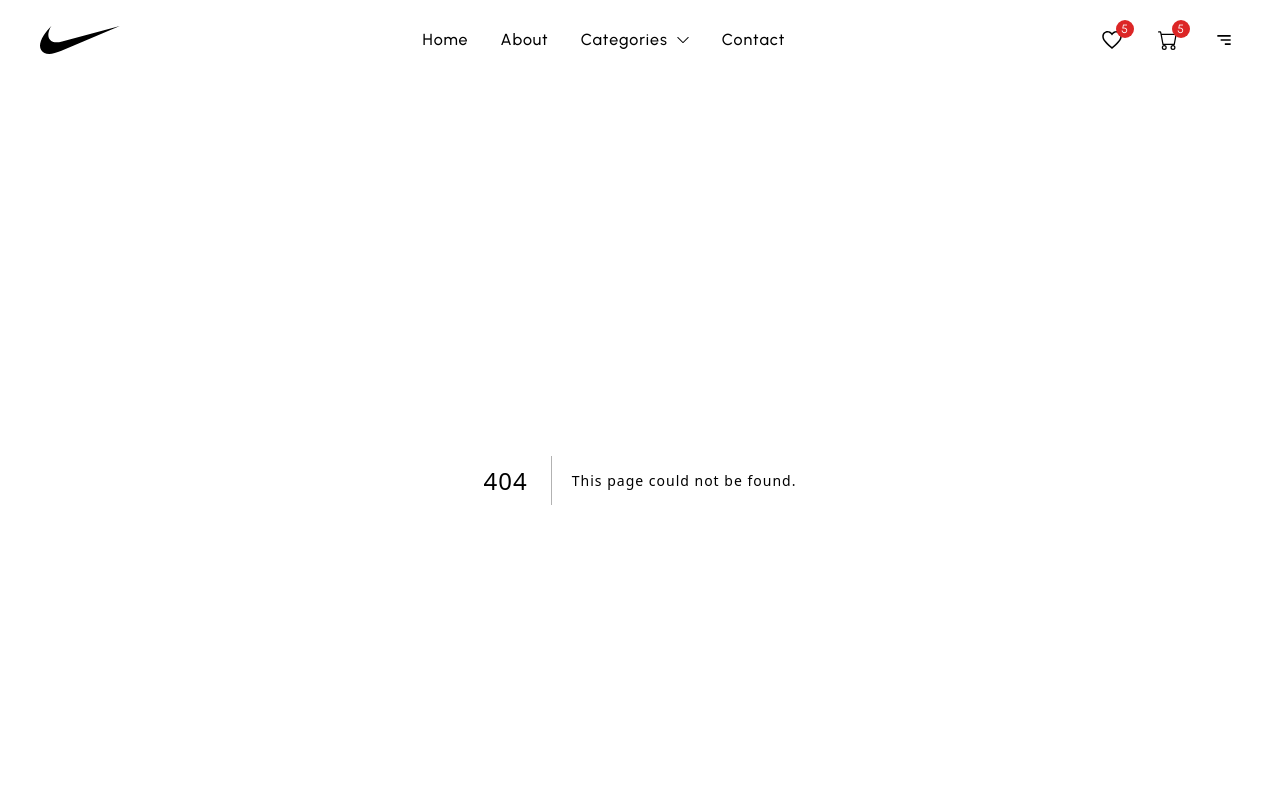
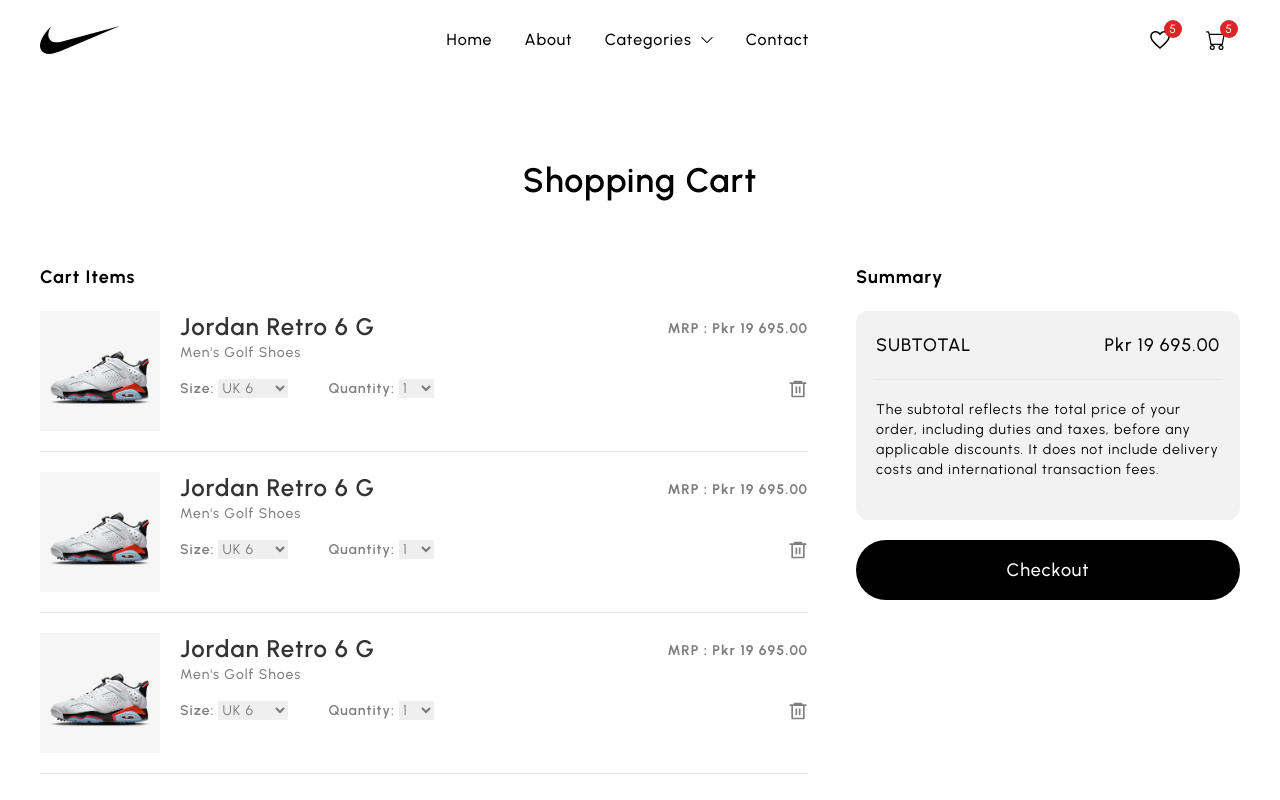
Before and after one commit to qjcoder/shoe-store, a Next.js app in the folder frontend/: page /cart in a window 1280 px wide. Before the commit this address had no page. Shown: the top 800 px of the page. Built offline with nearby package versions, Linux system fonts and the light colour scheme.

Commit message:
ui-completed

```diff
--- /dev/null
+++ b/frontend/components/cart-item.jsx
@@ -0,0 +1,73 @@
+import React from "react";
+import { RiDeleteBin6Line } from "react-icons/ri";
+import Image from "next/image";
+
+const CartItem = () => {
+  return (
+    <div className="flex py-5 gap-3 md:gap-5 border-b">
+      {/* IMAGE START */}
+      <div className="shrink-0 aspect-square w-[50px] md:w-[120px]">
+        <img src="product-1.webp" />
+      </div>
+      {/* IMAGE END */}
+      <div className="w-full flex flex-col">
+        <div className="flex flex-col md:flex-row justify-between">
+          {/* PRODUCT TITLE */}
+          <div className="text-lg md:text-2xl font-semibold text-black/[0.8]">
+            Jordan Retro 6 G
+          </div>
+          {/* PRODUCT SUBTITLE */}
+          <div className="text-sm md:text-md font-medium text-black/[0.5] block md:hidden">
+            Men&apos;s Golf Shoes
+          </div>
+          {/* PRODUCT PRICE */}
+          <div className="text-sm md:text-md font-bold text-black/[0.5] mt-2">
+            MRP : Pkr 19 695.00
+          </div>
+        </div>
+        {/* PRODUCT SUBTITLE */}
+        <div className="text-sm md:text-md font-medium text-black/[0.5] block hidden md:block">
+          Men&apos;s Golf Shoes
+        </div>
+        <div className="flex items-center justify-between mt-4">
+          <div className="flex items-center gap-2 md:gap-10 text-black/[0.5] text-sm md:text-md">
+            <div className="flex items-center gap-1">
+              <div className="font-semibold">Size:</div>
+              <select className="hover:text-black">
+                <option value="1"> UK 6</option>
+                <option value="2"> UK 6.5</option>
+                <option value="2"> UK 7</option>
+                <option value="2"> UK 7.5</option>
+                <option value="2"> UK 8</option>
+                <option value="2"> UK 8.5</option>
+                <option value="2"> UK 9</option>
+                <option value="2"> UK 9.5</option>
+                <option value="2"> UK 10</option>
+                <option value="2"> UK 10.5</option>
+                <option value="2"> UK 11</option>
+              </select>
+            </div>
+            <div className="flex items-center gap-1">
+              <div className="font-semibold">Quantity:</div>
+              <select className="hover:text-black">
+                <option value="1">1</option>
+                <option value="2">2</option>
+                <option value="3">3</option>
+                <option value="4">4</option>
+                <option value="5">5</option>
+                <option value="6">6</option>
+                <option value="7">7</option>
+                <option value="8">8</option>
+                <option value="9">9</option>
+                <option value="10">10</option>
+              </select>
+            </div>
+          </div>
+          <RiDeleteBin6Line className="cursor-pointer text-black/[0.5] hover:text-black text-[16px] md:text-[20px]" />
+        </div>
+      </div>
+    </div>
+  );
+};
+
+export default CartItem;
--- a/frontend/components/header.jsx
+++ b/frontend/components/header.jsx
@@ -71,6 +71,7 @@
           {/*Icon end*/}
 
           {/*Icon start*/}
+          <Link href="/cart">
             <div className="w-8 md:w-12 h-8 md:h-12 rounded-full flex justify-center items-center hover:bg-black/[0.05] cursor-pointer relative">
               <BsCart className="text-[15px] md:text-[20px] " />
               <div
@@ -82,9 +83,10 @@
                 5
               </div>
             </div>
+          </Link>
           {/*Icon end*/}
           {/*Mobile Icon start*/}
-          <div className="w-8 md:w-12 h-8 md:h-12 rounded-full flex justify-center items-center hover:bg-black/[0.05] cursor-pointer relative -mr-2">
+          <div className="w-8 md:w-12 h-8 md:h-12 rounded-full flex md:hidden justify-center items-center hover:bg-black/[0.05] cursor-pointer relative -mr-2">
             {mobileMenu ? (
               <VscChromeClose
                 className="text-[16px] "
--- /dev/null
+++ b/frontend/pages/cart.js
@@ -0,0 +1,84 @@
+import React from "react";
+import Image from "next/image";
+import Link from "next/link";
+import CartItem from "@/components/cart-item";
+import Wrapper from "@/components/wrapper";
+
+const Cart = () => {
+  return (
+    <div className="w-full md:py-20">
+      <Wrapper>
+        {/* HEADING AND PARAGRAPH START */}
+        <div className="text-center max-w-[800px] mx-auto mt-8 md:mt-0">
+          <div className="text-[28px] md:text-[34px] mb-5 font-semibold leading-tight">
+            Shopping Cart
+          </div>
+        </div>
+        {/* HEADING AND PARAGRAPH END */}
+
+        {/* CART CONTENT START */}
+        <div className="flex flex-col lg:flex-row gap-12 py-10">
+          {/* CART ITEMS START */}
+          <div className="flex-[2]">
+            <div className="text-lg font-bold">Cart Items</div>
+            <CartItem />
+            <CartItem />
+            <CartItem />
+          </div>
+          {/* CART ITEMS END */}
+
+          {/* SUMMARY START */}
+          <div className="flex-[1]">
+            <div className="text-lg font-bold">Summary</div>
+            <div className="p-5 my-5 bg-black/[0.05] rounded-xl">
+              <div className="flex justify-between">
+                <div className="uppercase text-md md:text-lg font-medium text-black">
+                  Subtotal
+                </div>
+                <div className="text-md md:text-lg font-medium text-black">
+                  Pkr 19 695.00
+                </div>
+              </div>
+              <div className="text-sm md:text-md py-5 border-t mt-5">
+                The subtotal reflects the total price of your order, including
+                duties and taxes, before any applicable discounts. It does not
+                include delivery costs and international transaction fees.
+              </div>
+            </div>
+            {/* BUTTON START */}
+            <button className="w-full py-4 rounded-full bg-black text-white text-lg font-medium transition-transform active:scale-95 mb-3 hover:opacity-75 flex items-center gap-2 justify-center">
+              Checkout
+            </button>
+            {/* BUTTON END */}
+          </div>
+          {/* SUMMARY END */}
+        </div>
+        {/* CART CONTENT END */}
+
+        {/* This is empty screen */}
+        {/* <div className="flex-[2] flex flex-col items-center pb-[50px] md:-mt-14">
+          <Image
+            src="/empty-cart.jpg"
+            width={300}
+            height={300}
+            className="w-[300px] md:w-[400px]"
+          />
+          <span className="text-xl font-bold">Your cart is empty</span>
+          <span className="text-center mt-4">
+            Looks like you have not added anything in your cart.
+            <br />
+            Go ahead and explore top categories.
+          </span>
+          <Link
+            href="/"
+            className="py-4 px-8 rounded-full bg-black text-white text-lg font-medium transition-transform active:scale-95 mb-3 hover:opacity-75 mt-8"
+          >
+            Continue Shopping
+          </Link>
+        </div> */}
+      </Wrapper>
+    </div>
+  );
+};
+
+export default Cart;
--- /dev/null
+++ b/frontend/pages/failed.js
@@ -0,0 +1,25 @@
+import React from "react";
+import Wrapper from "@/components/wrapper";
+import Link from "next/link";
+
+const Failed = () => {
+  return (
+    <div className="min-h-[650px] flex items-center">
+      <Wrapper>
+        <div className="max-w-[600px] rounded-lg p-5 border border-black mx-auto flex flex-col">
+          <div className="text-2xl font-bold">Payment failed!</div>
+          <div className="text-base mt-5">
+            For any product related query, drop an email to
+          </div>
+          <div className="underline">shoeshopcontact@shop.com</div>
+
+          <Link href="/" className="font-bold mt-5">
+            Continue Shopping
+          </Link>
+        </div>
+      </Wrapper>
+    </div>
+  );
+};
+
+export default Failed;
--- /dev/null
+++ b/frontend/pages/success.js
@@ -0,0 +1,28 @@
+import React from "react";
+import Wrapper from "@/components/wrapper";
+import Link from "next/link";
+
+const Success = () => {
+  return (
+    <div className="min-h-[650px] flex items-center">
+      <Wrapper>
+        <div className="max-w-[600px] rounded-lg p-5 border border-black mx-auto flex flex-col">
+          <div className="text-2xl font-bold">Thanks for shopping with us!</div>
+          <div className="text-lg font-bold mt-2">
+            Your order has been placed successfully.
+          </div>
+          <div className="text-base mt-5">
+            For any product related query, drop an email to
+          </div>
+          <div className="underline">shoeshopcontact@shop.com</div>
+
+          <Link href="/" className="font-bold mt-5">
+            Continue Shopping
+          </Link>
+        </div>
+      </Wrapper>
+    </div>
+  );
+};
+
+export default Success;
```
Lines whose indentation alone changed are shown as unchanged.
